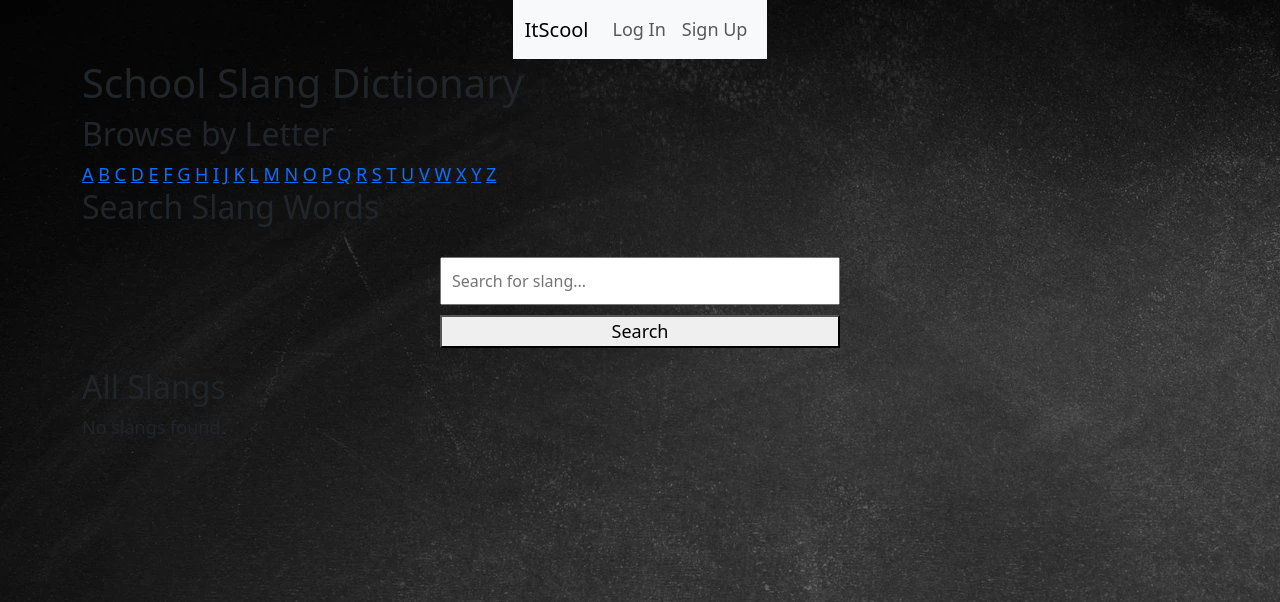
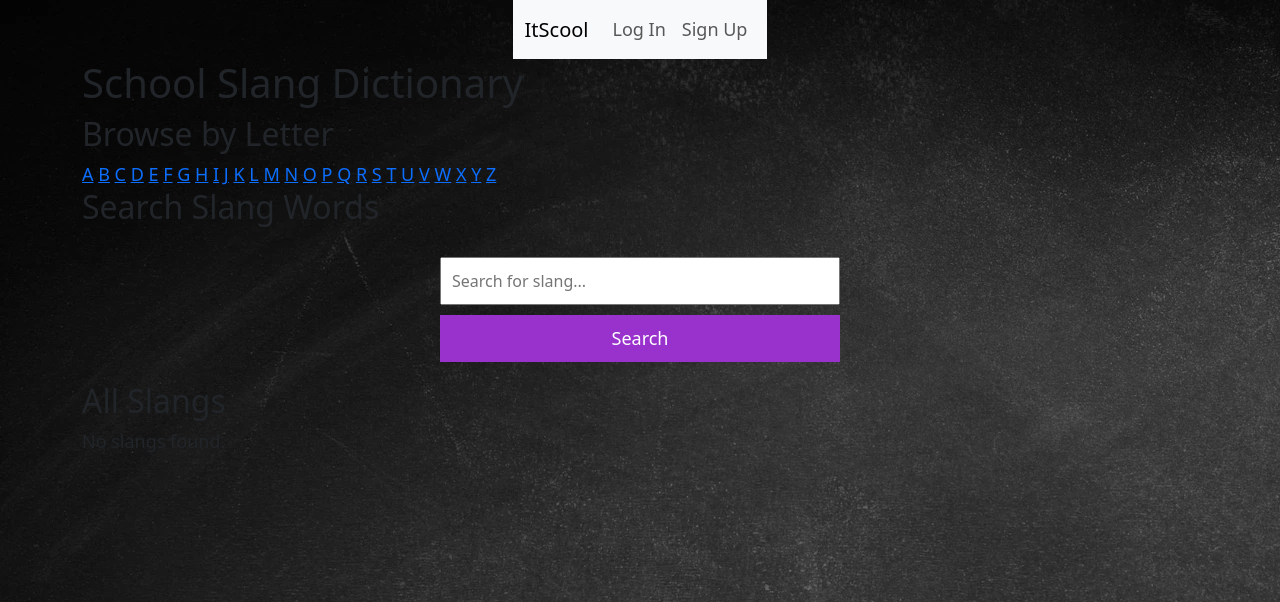
Before and after one commit to GemmaButcher-dev/itscool-ms3, a Flask app: page / in a window 1280 px wide. Shown: the top 602 px of the page. Run offline with Flask 3, Linux system fonts and the light colour scheme; data that the repository does not hold is empty; some libraries are stand-ins or nearby versions.

Commit message:
add form button styling

```diff
--- a/static/css/style.css
+++ b/static/css/style.css
@@ -71,3 +71,11 @@ input, textarea {
     padding: 10px;
     font-size: 16px;
 }
+
+button {
+    background-color: darkorchid;
+    color: #fff;
+    padding: 10px;
+    border: none;
+    cursor: pointer;
+}
```
